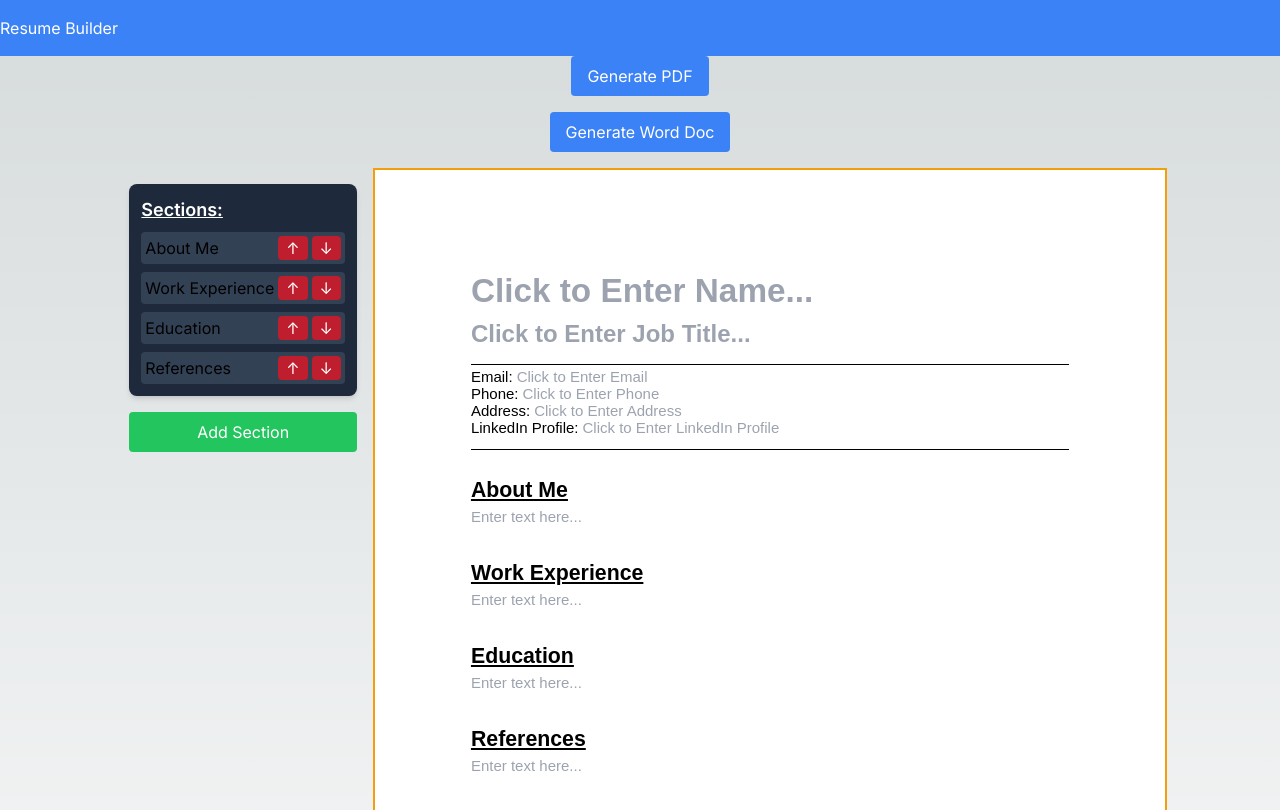
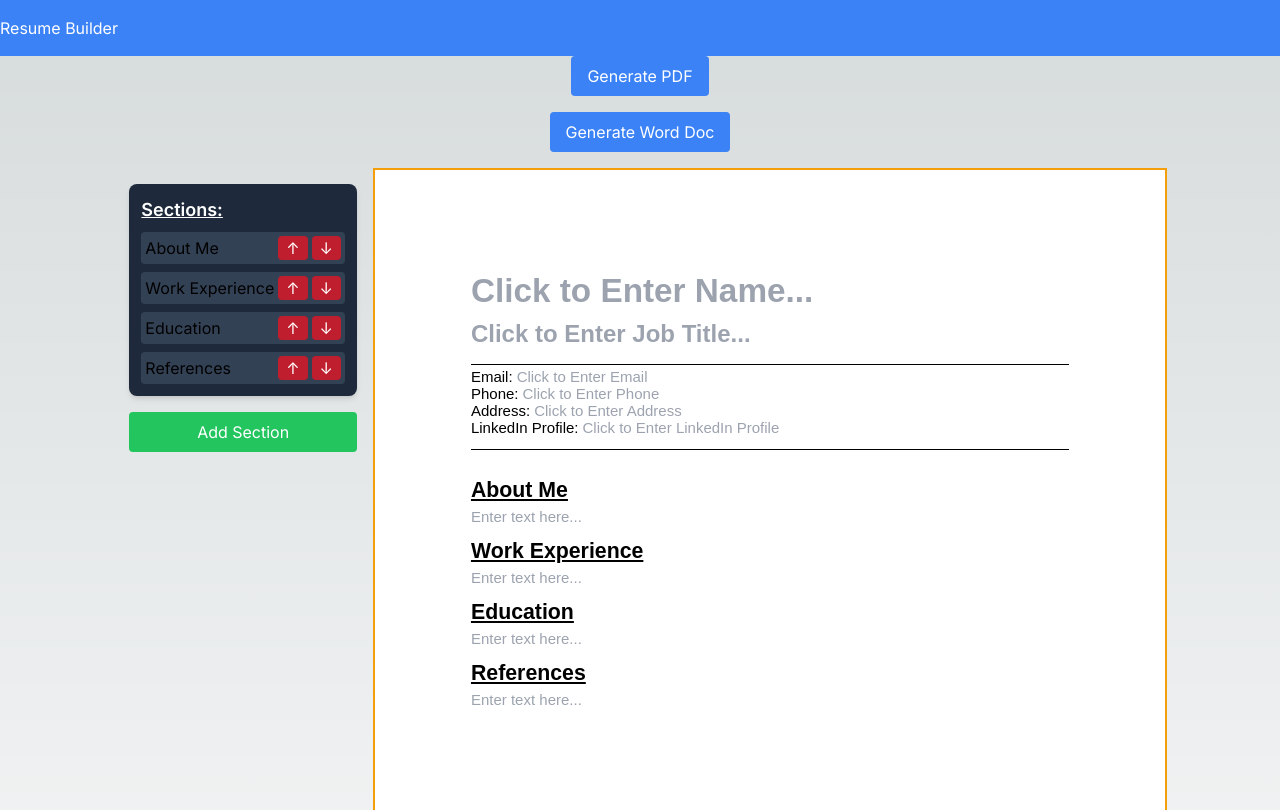
Before and after one commit to JackBadawy/resume_builder, a Next.js app: page / in a window 1280 px wide. Shown: the top 810 px of the page. Built offline with nearby package versions, Linux system fonts and the light colour scheme.

Commit message:
one line txtarea fix

```diff
--- a/src/app/Components/DynamicHeightTxtArea.tsx
+++ b/src/app/Components/DynamicHeightTxtArea.tsx
@@ -34,10 +34,12 @@ const DynamicHeightTxtArea: React.FC<DynamicHeightTextareaProps> = ({
   return (
     <textarea
       ref={textareaRef}
-      className="font-aptos text-black text-word-11 w-full border-none resize-none"
+      className="font-aptos text-black text-word-11 w-full border-none resize-none p-0 overflow-hidden"
       placeholder="Enter text here..."
+      rows={1}
       onChange={handleTextChange}
       value={sections[index].text}
+      style={{ height: "auto" }}
       data-text
     />
   );
```
